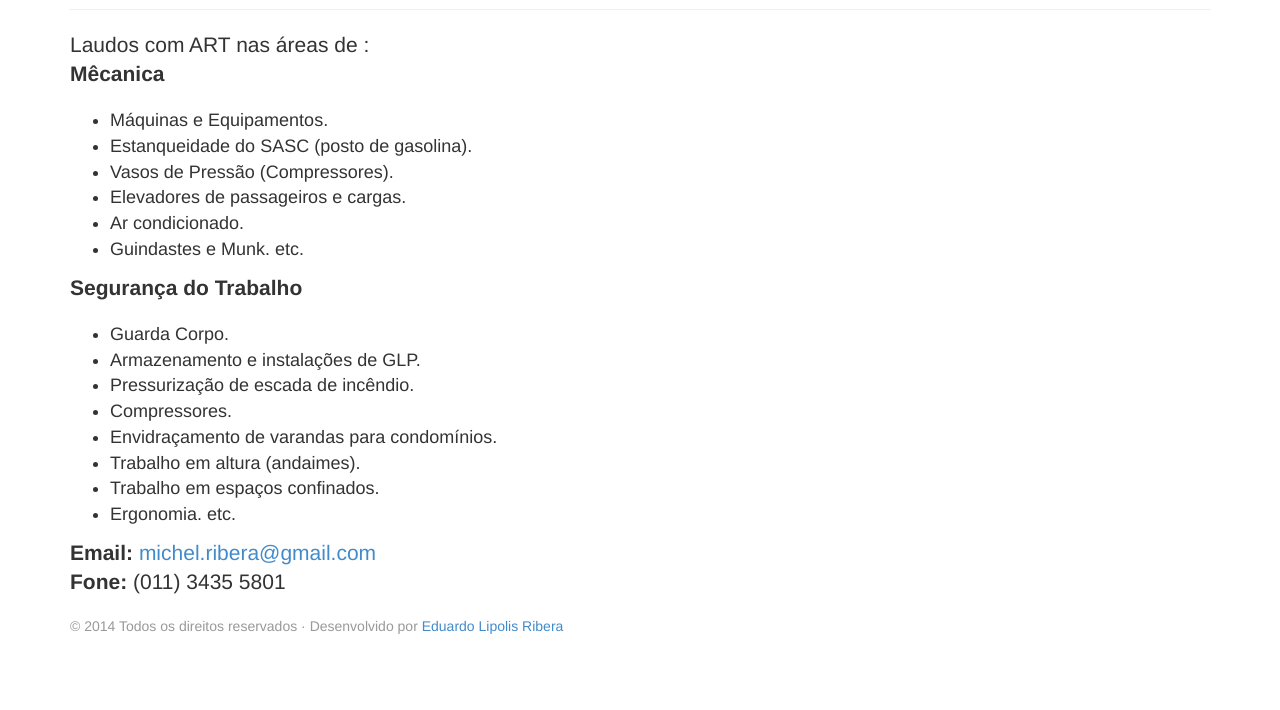
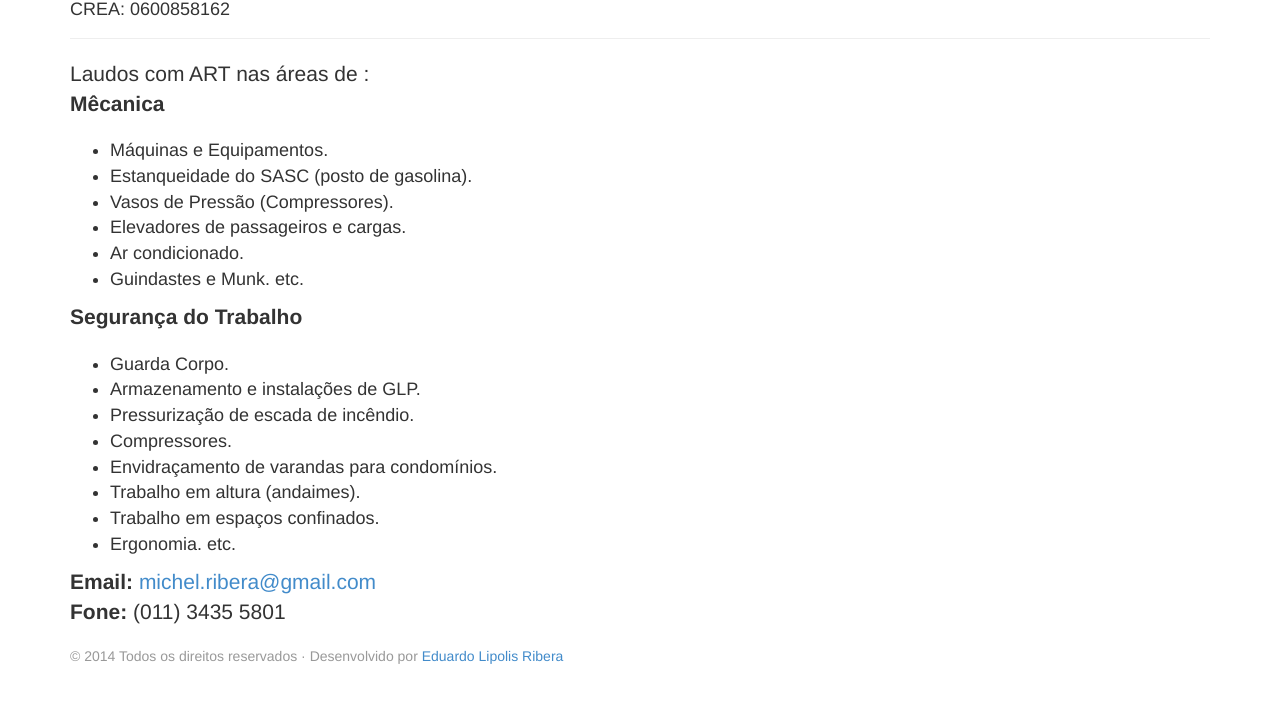
Before and after one commit to elipolis/michelribera.eng.br, a plain HTML site: page index.html in a window 1280 px wide. Shown: the part 90-800 px from the top of the page. Drawn offline with Linux system fonts and the light colour scheme.

Commit message:
Adicionando o crea

```diff
--- a/index.html
+++ b/index.html
@@ -27,6 +27,7 @@
     <div class="container">
       <div class="page-header">
         <h1>Engº Michel Ribera</h1>
+        <h4>CREA: 0600858162</h4>
       </div>
       <p class="lead">
         Laudos com ART  nas áreas de : <br />
```
